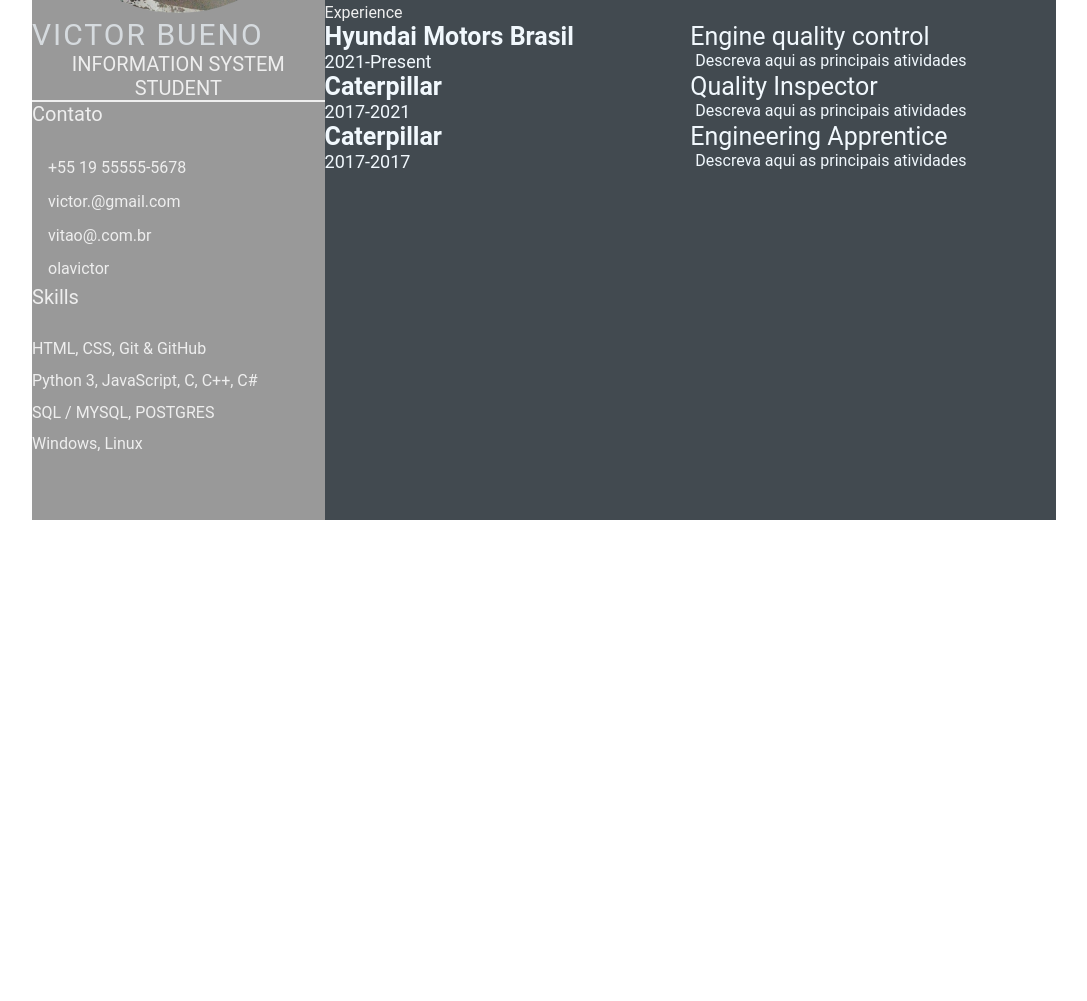
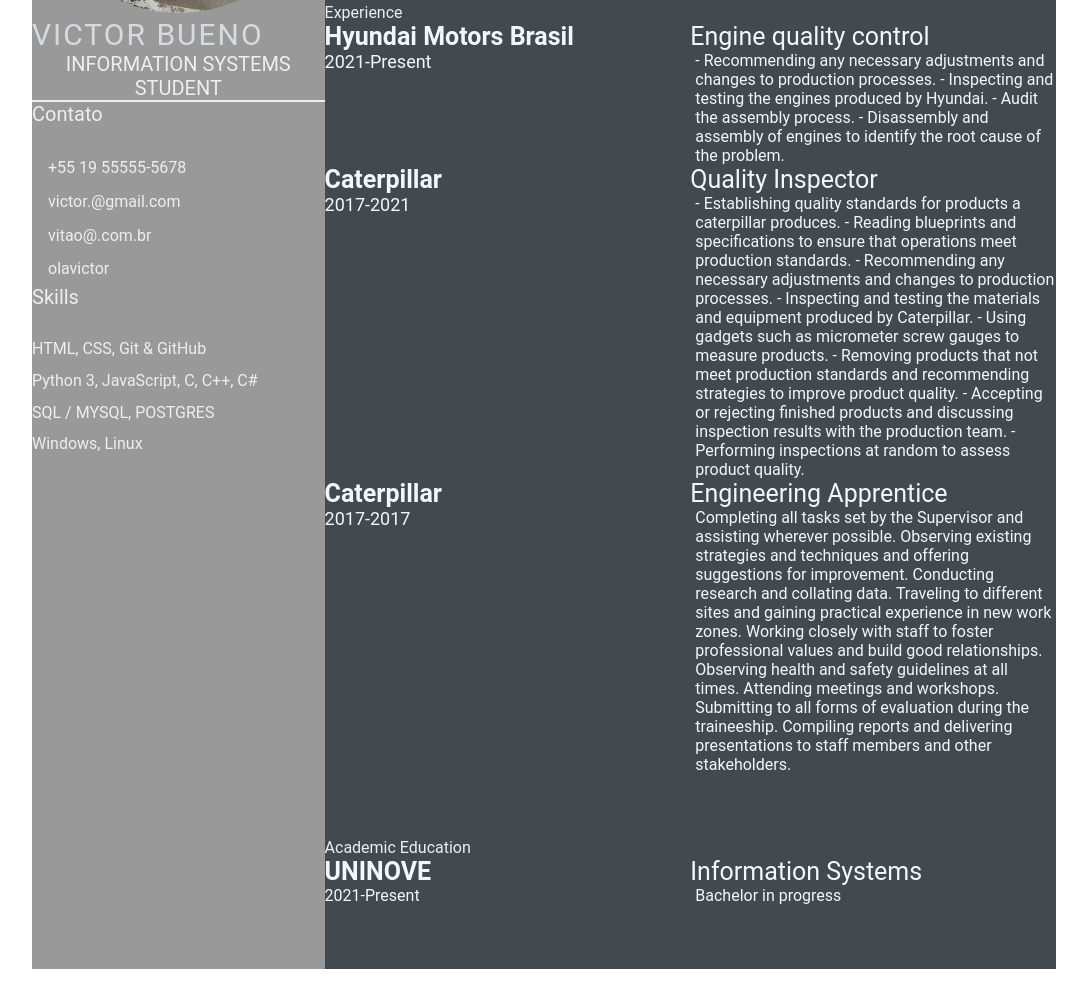
Before and after one commit to Buenovictor25/Buenovictor25.github.io, a plain HTML site: page index.html in a window 1280 px wide. Shown: the part 312-1313 px from the top of the page, without its empty margins (96-1183 px from the left). Before the commit the page ends 864 px from the top, so only its background shows below. Drawn offline with Linux system fonts and the light colour scheme.

Commit message:
fourth day (#4)

```diff
--- a/index.html
+++ b/index.html
@@ -1,5 +1,6 @@
 <!DOCTYPE html>
 <html lang="en">
+
 <head>
     <meta charset="UTF-8">
     <meta http-equiv="X-UA-Compatible" content="IE=edge">
@@ -9,6 +10,7 @@
     <link rel="stylesheet" href="style.css">
 
 </head>
+
 <body>
     <main class="resume-contents">
         <section class="left-section">
@@ -16,7 +18,7 @@
                 <div class="profile">
                     <img class="profile-image" src="img/profile-image.jpeg" alt="Profile image">
                     <p class="name">Victor Bueno</p>
-                   <p class="profession">Information System Student</p>
+                    <p class="profession">Information Systems Student</p>
                 </div>
                 <div class="contact-info">
                     <p class="left-title">Contato</p>
@@ -30,10 +32,18 @@
                 <div class="skills">
                     <p class="left-title">Skills</p>
                     <ul>
-                        <li><p>HTML, CSS, Git & GitHub</p></li>
-                        <li><p>Python 3, JavaScript, C, C++, C#</p></li>
-                        <li><p>SQL / MYSQL, POSTGRES</p></li>
-                        <li><p>Windows, Linux</p></li>
+                        <li>
+                            <p>HTML, CSS, Git & GitHub</p>
+                        </li>
+                        <li>
+                            <p>Python 3, JavaScript, C, C++, C#</p>
+                        </li>
+                        <li>
+                            <p>SQL / MYSQL, POSTGRES</p>
+                        </li>
+                        <li>
+                            <p>Windows, Linux</p>
+                        </li>
                     </ul>
                 </div>
             </section>
@@ -44,9 +54,12 @@
                     <div class="right-title">About me</div>
                     <p class="about-me-contents">
                         Olá sou o Victor.<br>
-                            <br> Sou estudante de Sistemas de Informação, e estou em busca da minha primeira oportunidade na área de tecnologia.
-                            <br> Estou fazendo a migração do departamento de qualidade que eu trabalhei por 5 anos para o de tecnologia.
-                            <br> E estou disposto a me doar o máximo possível para aprender as ferramentas e tecnologias necessárias para me tornar um bom profissional.
+                        <br> Sou estudante de Sistemas de Informação, e estou em busca da minha primeira oportunidade na
+                        área de tecnologia.
+                        <br> Estou fazendo a migração do departamento de qualidade que eu trabalhei por 5 anos para o de
+                        tecnologia.
+                        <br> E estou disposto a me doar o máximo possível para aprender as ferramentas e tecnologias
+                        necessárias para me tornar um bom profissional.
                     </p>
                 </section>
             </div>
@@ -60,7 +73,11 @@
                     <div class="exp-right">
                         <p class="exp-position">Engine quality control</p>
                         <p class="exp-desc">
-                           Descreva aqui as principais atividades
+                            - Recommending any necessary adjustments and changes to production processes.
+                            - Inspecting and testing the engines produced by Hyundai.
+                            - Audit the assembly process.
+                            - Disassembly and assembly of engines to identify the root cause of the problem.
+
                         </p>
                     </div>
                     <div class="exp-left">
@@ -70,7 +87,15 @@
                     <div class="exp-right">
                         <p class="exp-position">Quality Inspector</p>
                         <p class="exp-desc">
-                        Descreva aqui as principais atividades
+                            - Establishing quality standards for products a caterpillar produces.
+                            - Reading blueprints and specifications to ensure that operations meet production standards.
+                            - Recommending any necessary adjustments and changes to production processes.
+                            - Inspecting and testing the materials and equipment produced by Caterpillar.
+                            - Using gadgets such as micrometer screw gauges to measure products.
+                            - Removing products that not meet production standards and recommending strategies to improve product quality.
+                            - Accepting or rejecting finished products and discussing inspection results with the production team.
+                            - Performing inspections at random to assess product quality.
+
                         </p>
                     </div>
                     <div class="exp-left">
@@ -80,7 +105,30 @@
                     <div class="exp-right">
                         <p class="exp-position">Engineering Apprentice</p>
                         <p class="exp-desc">
-                        Descreva aqui as principais atividades
+                            Completing all tasks set by the Supervisor and assisting wherever possible.
+                            Observing existing strategies and techniques and offering suggestions for improvement.
+                            Conducting research and collating data.
+                            Traveling to different sites and gaining practical experience in new work zones.
+                            Working closely with staff to foster professional values and build good relationships.
+                            Observing health and safety guidelines at all times.
+                            Attending meetings and workshops.
+                            Submitting to all forms of evaluation during the traineeship.
+                            Compiling reports and delivering presentations to staff members and other stakeholders.
+                        </p>
+                    </div>
+                </div>
+            </section>
+            <section class="education gap">
+                <div class="right-title">Academic Education</div>
+            <div class="education-contents">
+                <div class="education-left">
+                    <p class="education-school-name">UNINOVE</p>
+                    <p class="education-time-period">2021-Present</p>
+                </div>
+                <div class="education-right">
+                    <p class="education-subject">Information Systems</p>
+                    <p class="education-desc">
+                        Bachelor in progress
                     </p>
                 </div>
             </div>
@@ -88,4 +136,5 @@
         </section>
     </main>
 </body>
+
 </html>
```
Lines whose indentation alone changed are shown as unchanged.
